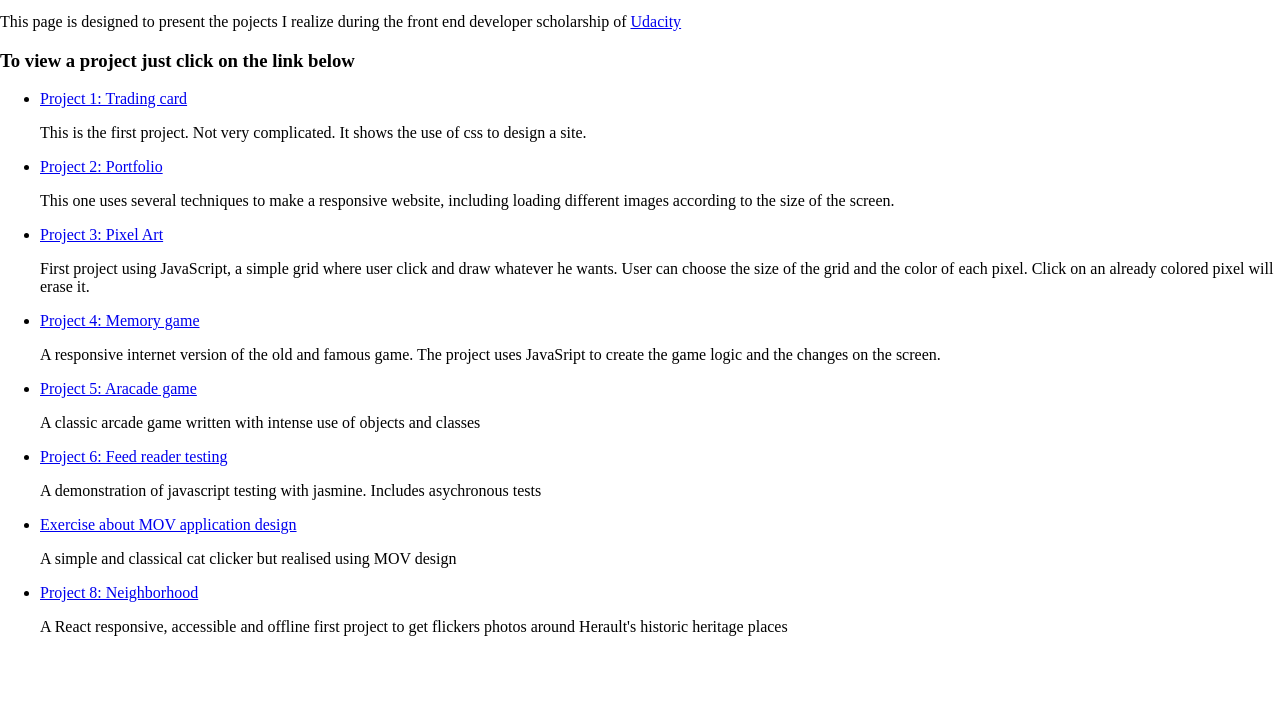
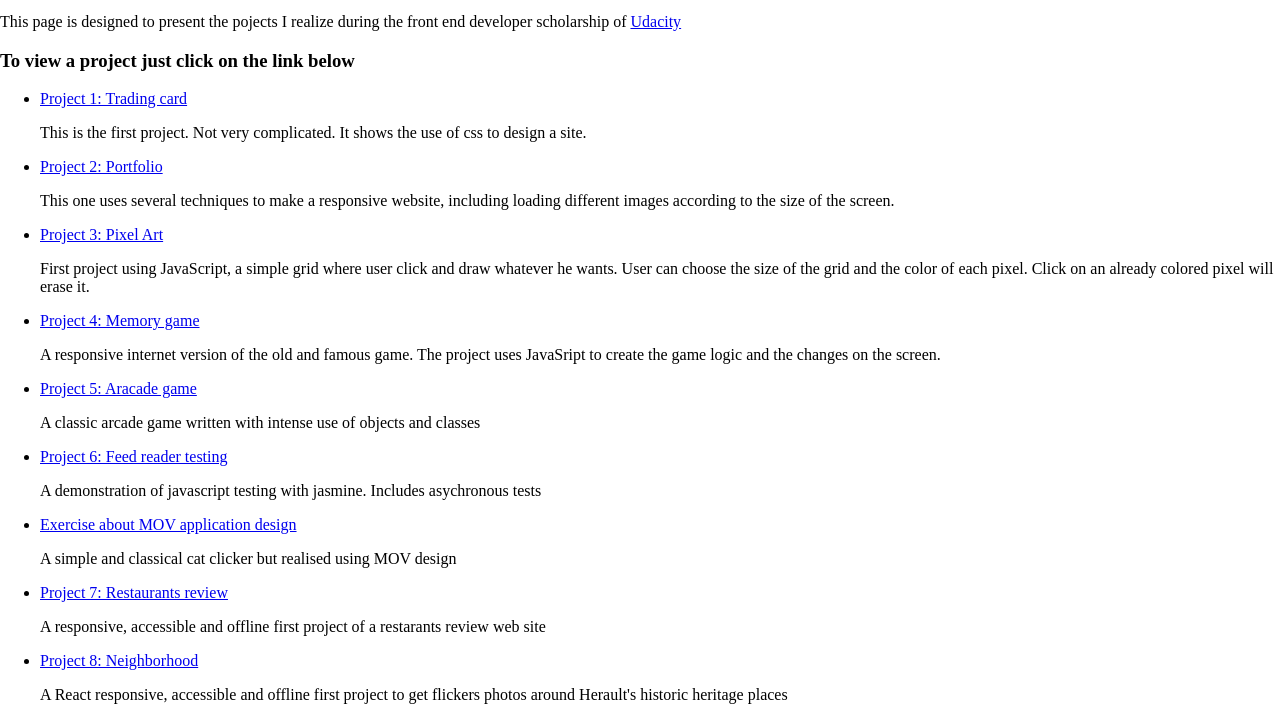
Before and after one commit to Alain91530/Alain91530.github.io, a plain HTML site: page index.html in a window 1280 px wide. Shown: the part 227-947 px from the top of the page. Before the commit the page ends 879 px from the top, so only its background shows below. Drawn offline with Linux system fonts and the light colour scheme.

Commit message:
Restaurants review added

```diff
--- a/index.html
+++ b/index.html
@@ -67,6 +67,10 @@
       <p>A simple and classical cat clicker but realised using MOV design</p>
     </li>
     <li>
+        <a href=https://www.depannum.fr/restaurants>Project 7: Restaurants review</a>
+        <p>A responsive, accessible and offline first project of a restarants review web site</p>
+      </li>
+    <li>
       <a href=https://www.depannum.fr/neighborhood>Project 8: Neighborhood</a>
       <p>A React responsive, accessible and offline first project to get flickers photos around Herault's historic heritage places</p>
     </li>
```
